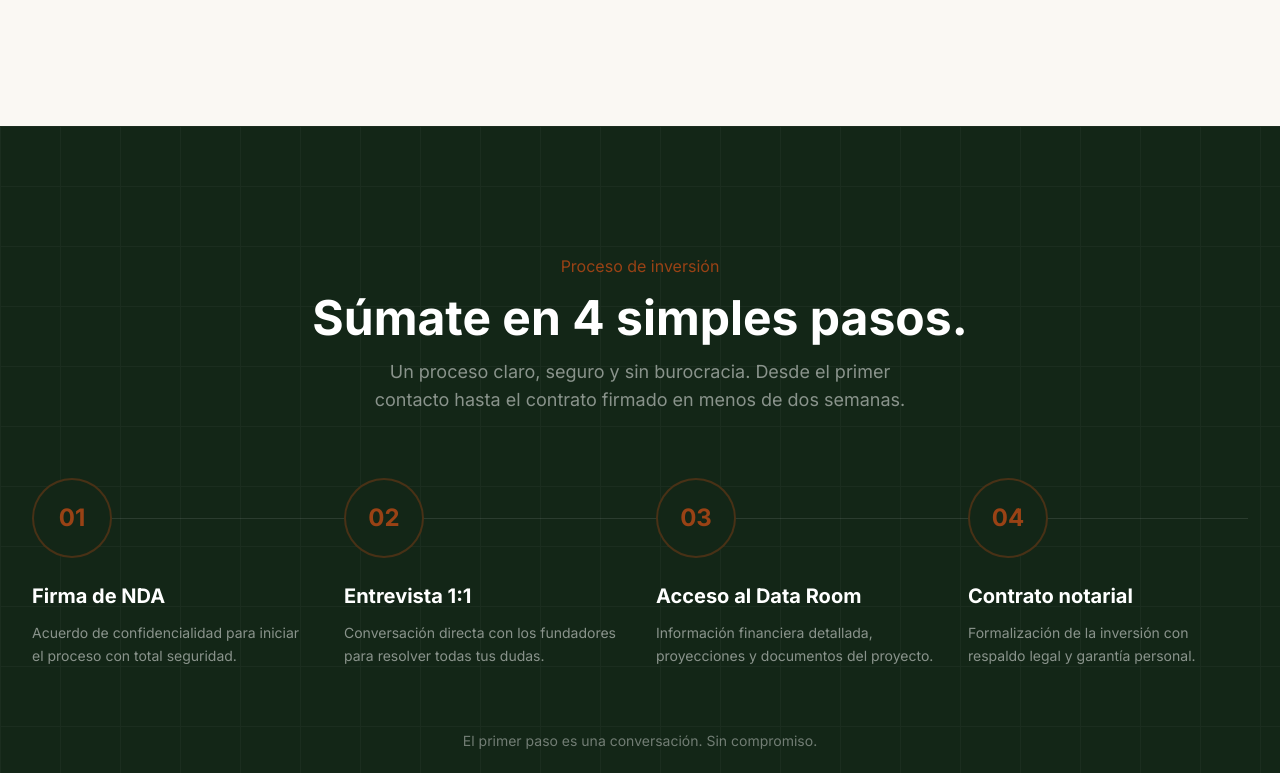
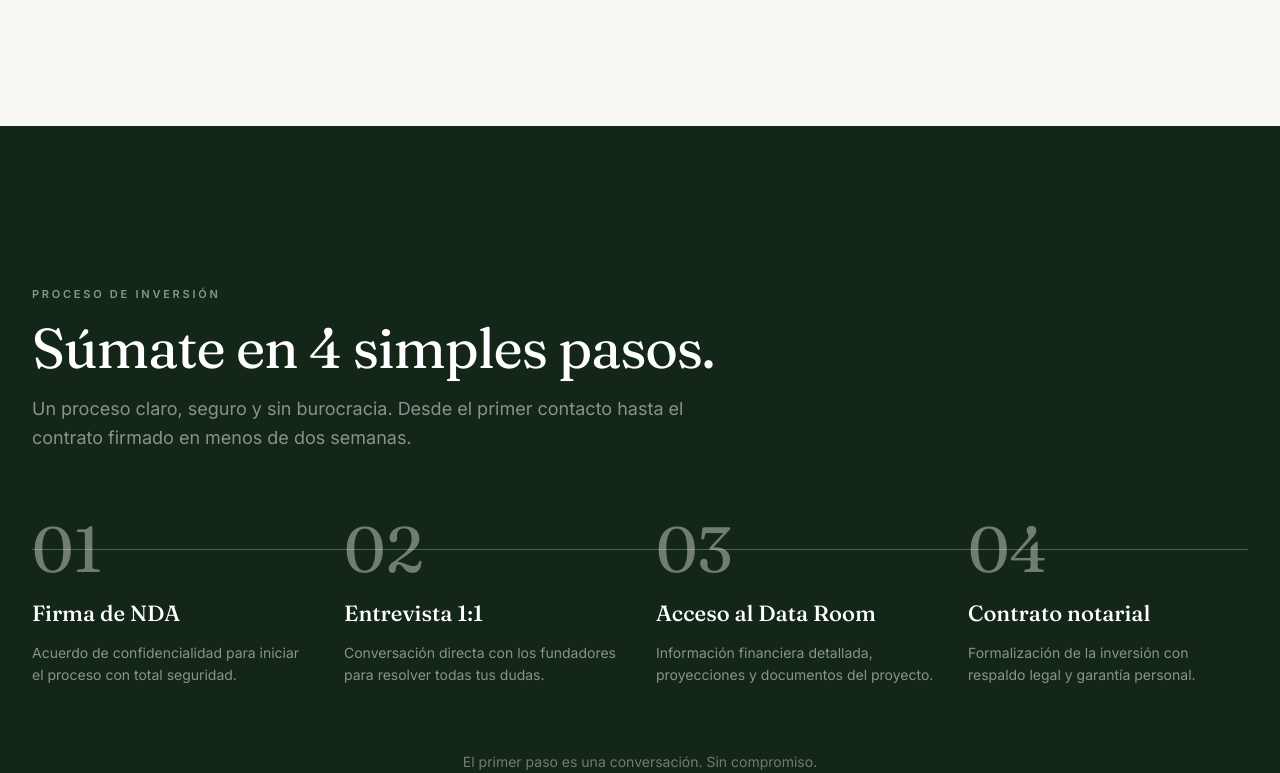
Before and after one commit to eajalcrina/fondo-de-impacto, a Next.js app: page / in a window 1280 px wide. Shown: the part 3280-4053 px from the top of the page. Built offline with nearby package versions, Linux system fonts and the light colour scheme.

Commit message:
feat: HowToJoin — numeric stepper, line-draw fi-primary connector

```diff
--- a/components/sections/HowToJoin.tsx
+++ b/components/sections/HowToJoin.tsx
@@ -1,63 +1,61 @@
 "use client";
 
-import React from "react";
+import { useRef } from "react";
 import { Calendar } from "lucide-react";
+import { motion, useInView } from "framer-motion";
 import { SectionReveal } from "@/components/ui/SectionReveal";
 import { Button } from "@/components/ui/Button";
 import { STEPS, CTA } from "@/lib/constants";
 
 export function HowToJoin() {
+  const lineRef = useRef<HTMLDivElement>(null);
+  const lineInView = useInView(lineRef, { once: true, margin: "-20% 0px" });
+
   return (
-    <section id="como-participar" className="bg-fi-dark py-24 lg:py-32 overflow-hidden relative">
-
-      {/* BG accents */}
-      <div className="absolute inset-0 opacity-[0.03]"
-        style={{
-          backgroundImage:
-            "linear-gradient(#fff 1px, transparent 1px), linear-gradient(90deg, #fff 1px, transparent 1px)",
-          backgroundSize: "60px 60px",
-        }}
-      />
-
-      <div className="relative z-10 max-w-7xl mx-auto px-6 lg:px-8">
+    <section id="como-participar" className="bg-fi-dark py-32 lg:py-40 overflow-hidden">
+      <div className="max-w-7xl mx-auto px-6 lg:px-8">
 
         {/* Header */}
-        <SectionReveal className="text-center mb-16">
-          <span className="section-label text-fi-primary mb-4 block">
-            Proceso de inversión
-          </span>
-          <h2 className="text-4xl md:text-5xl font-bold text-white leading-tight mb-4">
+        <SectionReveal className="mb-16">
+          <span className="eyebrow text-fi-sage mb-4 block">Proceso de inversión</span>
+          <h2 className="font-display text-display-lg text-white mb-4">
             Súmate en 4 simples pasos.
           </h2>
-          <p className="text-white/50 text-lg max-w-xl mx-auto">
+          <p className="font-sans text-[18px] text-white/50 max-w-2xl leading-relaxed">
             Un proceso claro, seguro y sin burocracia. Desde el primer contacto
             hasta el contrato firmado en menos de dos semanas.
           </p>
         </SectionReveal>
 
-        {/* Steps — desktop horizontal / mobile vertical */}
+        {/* Stepper */}
         <div className="relative mb-16">
-
-          {/* Connecting line (desktop) */}
-          <div className="hidden md:block absolute top-10 left-0 right-0 h-px bg-white/10 z-0" />
+          {/* Animated connector line — desktop */}
+          <div ref={lineRef} className="hidden md:block absolute top-8 left-0 right-0 h-px overflow-hidden">
+            <div className="absolute inset-0 bg-white/10" />
+            <motion.div
+              className="absolute inset-0 bg-fi-primary origin-left"
+              initial={{ scaleX: 0 }}
+              animate={lineInView ? { scaleX: 1 } : {}}
+              transition={{ duration: 1.2, ease: [0.22, 1, 0.36, 1] }}
+            />
+          </div>
 
           <div className="grid md:grid-cols-4 gap-8">
             {STEPS.map((step, i) => (
               <SectionReveal key={step.number} delay={i * 120} className="relative z-10">
-                <div className="flex flex-col items-center md:items-start text-center md:text-left">
+                <div className="flex flex-col md:items-start">
+                  {/* Mobile vertical connector */}
+                  {i < STEPS.length - 1 && (
+                    <div className="md:hidden absolute left-4 top-16 w-px h-16 bg-white/10" />
+                  )}
 
-                  {/* Number bubble */}
-                  <div className="w-20 h-20 rounded-full bg-fi-dark border-2 border-fi-primary/40 flex items-center justify-center mb-6 relative group-hover:border-fi-primary transition-colors">
-                    <span className="text-fi-primary font-bold text-2xl">
-                      {step.number}
-                    </span>
-                  </div>
-
-                  {/* Content */}
-                  <h3 className="text-white font-bold text-xl mb-3">
+                  <span className="font-display text-[64px] font-[400] text-white/40 leading-none mb-4">
+                    {step.number}
+                  </span>
+                  <h3 className="font-display text-[22px] font-[500] text-white mb-3">
                     {step.title}
                   </h3>
-                  <p className="text-white/50 text-sm leading-relaxed">
+                  <p className="font-sans text-[14px] text-white/50 leading-relaxed">
                     {step.description}
                   </p>
                 </div>
@@ -66,10 +64,10 @@ export function HowToJoin() {
           </div>
         </div>
 
-        {/* CTA inline */}
+        {/* CTA */}
         <SectionReveal>
           <div className="text-center">
-            <p className="text-white/40 text-sm mb-6">
+            <p className="font-sans text-[14px] text-white/40 mb-6">
               El primer paso es una conversación. Sin compromiso.
             </p>
             <Button
@@ -78,7 +76,7 @@ export function HowToJoin() {
               rel="noopener noreferrer"
               variant="primary"
               size="lg"
-              icon={<Calendar size={18} />}
+              icon={<Calendar size={16} />}
             >
               Agendar mi entrevista 1:1
             </Button>
```
